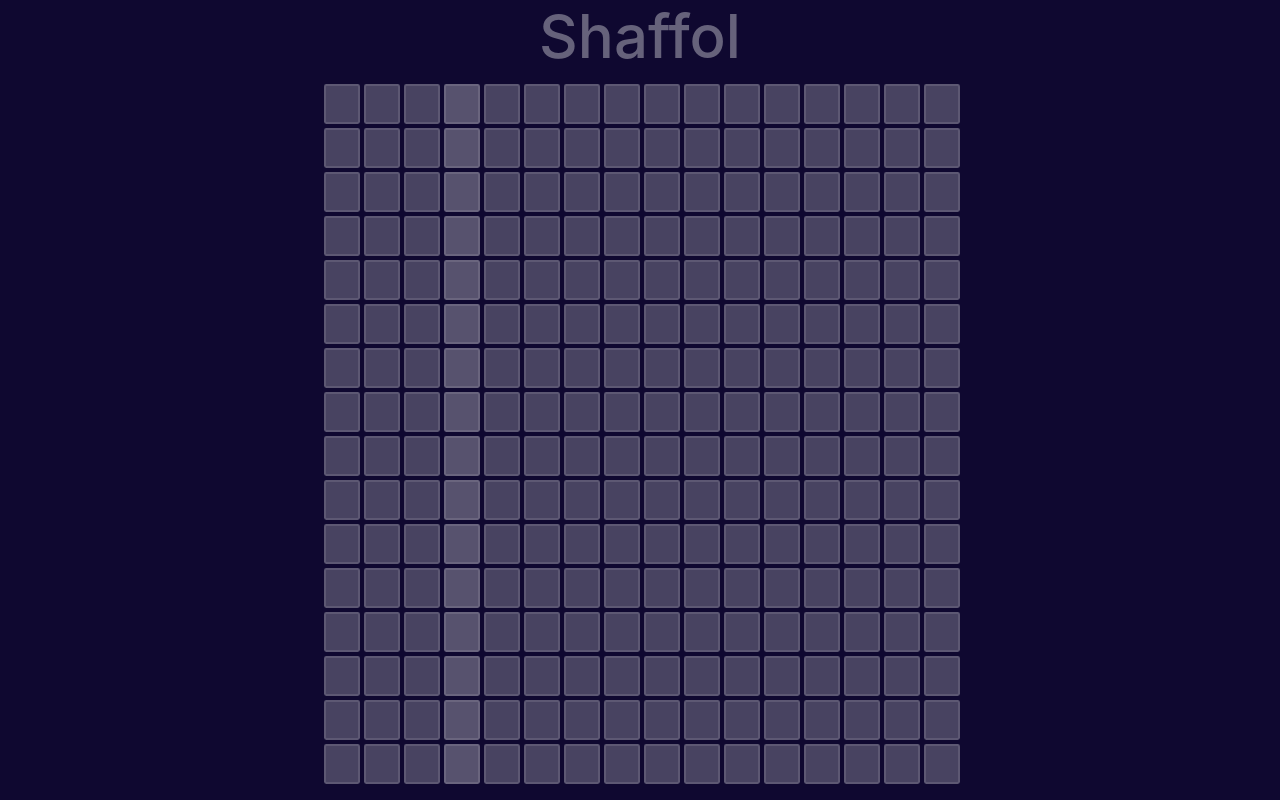
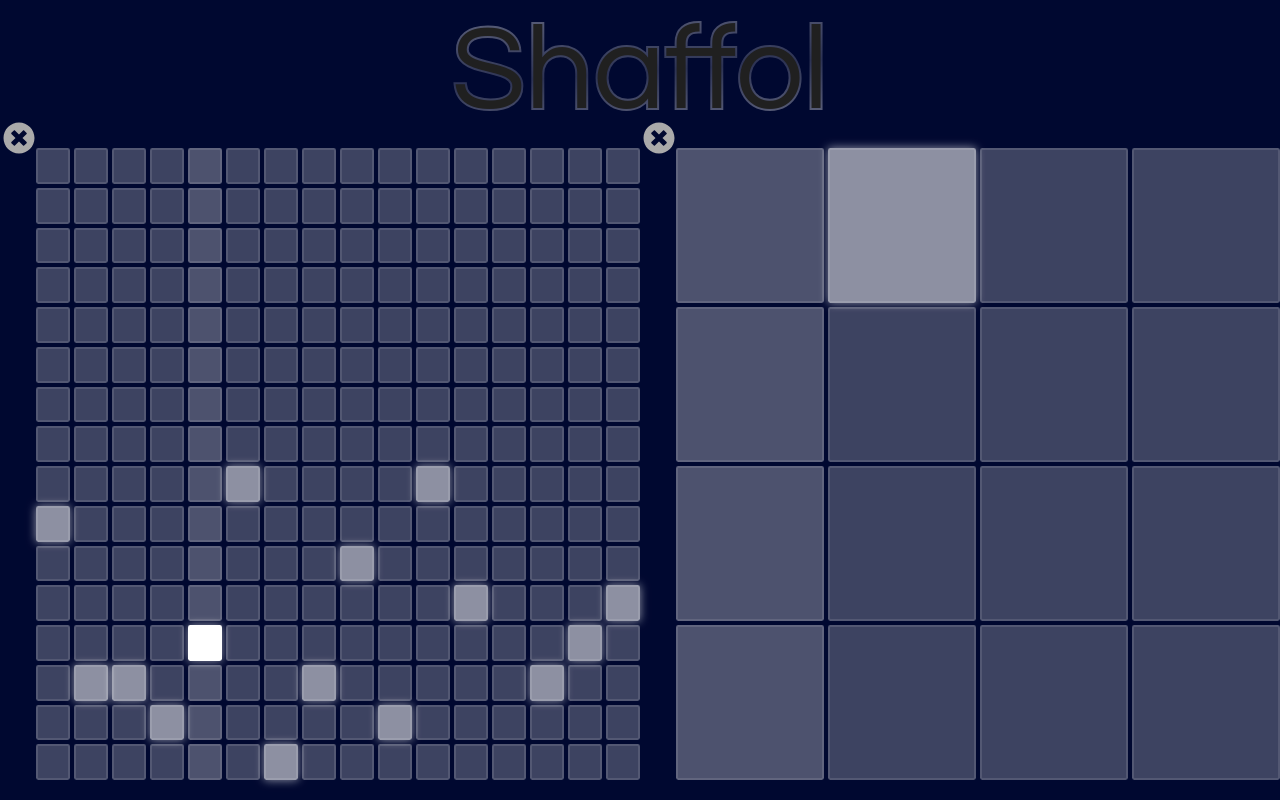
Before and after one commit to samu9/shaffol, a Vue app: page / in a window 1280 px wide. Built offline with nearby package versions, Linux system fonts and the light colour scheme.

Commit message:
working NoteMatrix, starting Instrument service

```diff
--- a/index.html
+++ b/index.html
@@ -2,7 +2,7 @@
 <html>
   <head>
     <meta charset="utf-8">
-    <title>shaffol</title>
+    <title>Shaffol</title>
   </head>
   <body>
     <div id="app"></div>
--- a/src/App.vue
+++ b/src/App.vue
@@ -1,7 +1,23 @@
 <template>
   <div id="main">
     <h1>Shaffol</h1>
-    <NoteMatrix :noteGrid="grid" :gridDim="gridDim"/>
+    <!-- <div class="main-element">
+      <p>{{noteService.scale}}</p>
+      <p>{{noteService.tonic}}</p>
+      <button class="btn btn-success" v-on:click="noteService.changeTonic()">Change Tonic</button>
+      <button class="btn btn-warning" v-on:click="noteService.changeScale()">Change Scale</button>
+    </div>-->
+    <div class="main-element">
+      <NoteMatrix
+        v-for="(inst, i) in instruments"
+        :key="i"
+        :noteGrid="inst.noteGrid"
+        :gridDim="inst.gridDim"
+        :noteService="noteService"
+        :octave="inst.octave"
+        :settings="inst.voice"
+      />
+    </div>
   </div>
 </template>
 
@@ -10,12 +26,30 @@
 import Vue from "vue";
 import MainPanel from "./components/MainPanel/MainPanel.vue";
 import NoteMatrix from "./components/NoteMatrix/NoteMatrix.vue";
+import NoteService from "./services/NoteService.js";
+import { noteService } from "./main.js";
 export default {
   data() {
     return {
-      gridDim: 16,
-      grid: {},
-      gridB: {}
+      instruments: {
+        lead: {
+          noteGrid: {},
+          gridDim: 16,
+          octave: 4,
+          voice: {
+            oscillator: "sawtooth"
+          }
+        },
+        bass: {
+          noteGrid: {},
+          gridDim: 4,
+          octave: 2,
+          voice: {
+            oscillator: "triangle"
+          }
+        }
+      },
+      noteService: noteService
     };
   },
   components: {
@@ -23,17 +57,26 @@
     NoteMatrix
   },
   created: function() {
-    for (let t = 0; t < this.gridDim; t++) {
-      var obj = {};
-      for (let n = 0; n < this.gridDim; n++) {
-        // obj[n] = Math.random() > 0.15?false: true;
-        obj[n] = false;
-      }
-      Vue.set(this.grid, t, obj);
+    for (let inst in this.instruments) {
+      this.initializeGrid(
+        this.instruments[inst].noteGrid,
+        this.instruments[inst].gridDim
+      );
     }
   },
-  methods:{
-    initializeGrid: function(grid){
+  methods: {
+    initializeGrid: function(grid, gridDim) {
+      for (let t = 0; t < gridDim; t++) {
+        let obj = {};
+        let count = 0;
+        for (let n = 0; n < gridDim; n++) {
+          obj[n] = Math.random() < 0.2 && count < 1 ? true : false;
+          if (obj[n]) count++;
+          // obj[n] = false;
+          // obj[n] = (t == n);
+        }
+        Vue.set(grid, t, obj);
+      }
     }
   }
 };
@@ -43,10 +86,32 @@
 #main {
   width: 100%;
   height: 100%;
+  display: flex;
+  flex-direction: column;
 }
 #main > h1 {
   text-align: center;
-  font-size: 60px;
-  color: #ffffff5d;
+  font-size: 120px;
+  margin: 0;
+  padding: 0;
+  /* color: transparent; */
+  /* -webkit-text-stroke: 2px #ffffff5d; */
+  background: -webkit-linear-gradient(
+    -86deg,
+    #ffffff7d 0%,
+    #ffffff2d 50%,
+    #ffffff8d 100%
+  );
+  -webkit-background-clip: text;
+  -webkit-text-stroke: 4px transparent;
+  color: #202020;
+}
+#main p {
+  color: white;
+}
+/*provvisorio*/
+.main-element {
+  display: flex;
+  flex-direction: row;
 }
 </style>
--- a/src/components/Hello.vue
+++ /dev/null
@@ -1,53 +0,0 @@
-<template>
-  <div class="hello">
-    <h1>{{ msg }}</h1>
-    <h2>Essential Links</h2>
-    <ul>
-      <li><a href="https://vuejs.org" target="_blank">Core Docs</a></li>
-      <li><a href="https://forum.vuejs.org" target="_blank">Forum</a></li>
-      <li><a href="https://chat.vuejs.org" target="_blank">Community Chat</a></li>
-      <li><a href="https://twitter.com/vuejs" target="_blank">Twitter</a></li>
-      <br>
-      <li><a href="http://vuejs-templates.github.io/webpack/" target="_blank">Docs for This Template</a></li>
-    </ul>
-    <h2>Ecosystem</h2>
-    <ul>
-      <li><a href="http://router.vuejs.org/" target="_blank">vue-router</a></li>
-      <li><a href="http://vuex.vuejs.org/" target="_blank">vuex</a></li>
-      <li><a href="http://vue-loader.vuejs.org/" target="_blank">vue-loader</a></li>
-      <li><a href="https://github.com/vuejs/awesome-vue" target="_blank">awesome-vue</a></li>
-    </ul>
-  </div>
-</template>
-
-<script>
-export default {
-  name: 'hello',
-  data () {
-    return {
-      msg: 'Welcome to Your Vue.js App'
-    }
-  }
-}
-</script>
-
-<!-- Add "scoped" attribute to limit CSS to this component only -->
-<style scoped>
-h1, h2 {
-  font-weight: normal;
-}
-
-ul {
-  list-style-type: none;
-  padding: 0;
-}
-
-li {
-  display: inline-block;
-  margin: 0 10px;
-}
-
-a {
-  color: #42b983;
-}
-</style>
--- a/src/components/NoteMatrix/NoteMatrix.css
+++ b/src/components/NoteMatrix/NoteMatrix.css
@@ -1,6 +1,7 @@
 .note-matrix {
     width: 50%;
     max-width: 640px;
+    max-height: 640px;
     margin: 0px auto;
     display: flex;
     font-family: monospace;
@@ -17,7 +18,8 @@
   }
   .note-slot {
     width: 100%;
-    padding-bottom: 100%;
+    /* padding-bottom: 100%; */
+    height: 100vh;
     margin: 2px;
     border: 2px solid #ffffff1d;
     background-color: #ffffff3d;
@@ -32,5 +34,17 @@
     background-color: #ffffff4d;
   }
   .time-slot.active .note-slot.active{
-    background-color: #ffffff9d;
+    background-color: #ffffff;
   }
+
+  .close-button{
+    position: relative;
+    color: #aaaaaa;
+    font-size: 2em;
+    left: 0.1em;
+    top: -0.7em;
+    cursor: pointer;
+  }
+  .close-button:hover{
+    color: #ffffff;
+  }
--- a/src/components/NoteMatrix/NoteMatrix.vue
+++ b/src/components/NoteMatrix/NoteMatrix.vue
@@ -1,15 +1,19 @@
 <template>
-  <div class="note-matrix">
-    <div class="time-slot"
+  <div v-if="open" class="note-matrix">
+    <font-awesome-icon v-on:click="open = false" class="close-button" icon="times-circle"/>
+    <div
+      class="time-slot"
       v-for="(time, timeKey) in noteGrid"
       v-bind:class="{active: timeKey == timeIndex % gridDim}"
-      :key="timeKey">
+      :key="timeKey"
+    >
       <div
         class="note-slot"
         v-for="(note, noteKey) in time"
         v-bind:class="{active: note}"
         :key="noteKey"
-        v-on:click="toggleNote(timeKey,noteKey)"></div>
+        v-on:click="toggleNote(timeKey,noteKey)"
+      ></div>
     </div>
   </div>
 </template>
@@ -17,13 +21,23 @@
 
 <script>
 import Tone from "tone";
+import InstrumentService from '../../services/InstrumentService'
 
 export default {
-  props: { noteGrid: Object, gridDim: Number },
+  props: {
+    noteGrid: Object,
+    gridDim: Number,
+    noteService: Object,
+    octave: Number,
+    settings: Object
+  },
   data() {
     return {
-      synth: new Tone.PolySynth().toMaster(),
-      timeIndex: -1
+      // synth: new Tone.PolySynth(4,Tone.Synth).toMaster(),
+      instrument: new InstrumentService(this.settings.oscillator),
+      timeIndex: 0,
+      noteLength: this.gridDim / 2 + "n", // es. per una griglia 16x16 suona 8n = ottavi
+      open: true
     };
   },
   methods: {
@@ -31,24 +45,31 @@
       this.noteGrid[time][note] = !this.noteGrid[time][note];
     },
     repeat: function(time) {
-      this.timeIndex++;
-      var notes = ['C2','D#2','F2','G2','C3','D#3','F3','G3','C4','D#4','F4','G4','C5','D#5','F5','G5',];
-      let step = this.timeIndex % this.gridDim;
-      for (let n in this.noteGrid[step]) {
-        if (this.noteGrid[step][n]) {
-          this.synth.triggerAttackRelease(notes[n], "8n", time);
+      if(this.noteService.transport.status == 'stopped'){
+        this.timeIndex = 0;
+        return;
+      }
+      this.timeIndex = Math.floor(
+        this.noteService.timeIndex / (16 / this.gridDim)
+      );
+      for (let n in this.noteGrid[this.timeIndex]) {
+        if (
+          !this.instrument.muted &&
+          this.noteGrid[this.timeIndex][n] &&
+          this.noteService.timeIndex % Math.floor(16 / this.gridDim) == 0
+        ) {
+          let note = this.noteService.getNote(n, this.octave);
+          this.instrument.synth.triggerAttackRelease(note, this.noteLength, time);
         }
       }
     }
   },
-  created: function() {},
-  mounted: function() {
-    // var pingPong = new Tone.PingPongDelay("4n", 0.2).toMaster();
-    // this.synth.connect(pingPong);
-    Tone.Transport.scheduleRepeat(this.repeat, "8n");
-    Tone.Transport.start();
-    Tone.Transport.bpm.value = 80;
-  }
+  created: function() {
+    this.noteService.transport.scheduleRepeat(time => {
+      this.repeat(time);
+    }, "8n");
+  },
+  mounted: function() {}
 };
 </script>
 
--- a/src/main.css
+++ b/src/main.css
@@ -1,7 +1,10 @@
+@import url('https://fonts.googleapis.com/css?family=Questrial');
 body{
     margin: 0px;
     padding: 0px;
     width: 100vw;
     height: 100vh;
-    background-color: #0f0830;
+    /* background-color: #0f0830; */
+    background-color: #000830;
+    font-family: 'Questrial';
 }
--- a/src/main.js
+++ b/src/main.js
@@ -9,19 +9,40 @@
 
 
 import { library } from '@fortawesome/fontawesome-svg-core'
-import { faPlay, faStop, faRandom } from '@fortawesome/free-solid-svg-icons'
+import { faPlay, faStop, faRandom, faTimesCircle } from '@fortawesome/free-solid-svg-icons'
 import { FontAwesomeIcon } from '@fortawesome/vue-fontawesome'
+import NoteService from './services/NoteService';
 
-library.add(faPlay,faStop,faRandom)
+library.add(faPlay, faStop, faRandom, faTimesCircle)
 
 Vue.component('font-awesome-icon', FontAwesomeIcon)
 
 Vue.use(BootstrapVue)
 Vue.config.productionTip = false
 
-/* eslint-disable no-new */
+
+
+var noteService = new NoteService("A", "minor", 150);
+
+
 new Vue({
   el: '#app',
   template: '<App/>',
   components: { App }
 })
+
+// key bindings
+window.addEventListener('keydown', function (e) {
+  if (e.keyCode == 32) {
+    e.preventDefault();
+    noteService.toggleStartPause();
+  }
+  if (e.keyCode == 13) {
+    e.preventDefault();
+    noteService.stop();
+  }
+})
+
+
+
+export { noteService }
--- /dev/null
+++ b/src/services/InstrumentService.js
@@ -0,0 +1,14 @@
+import Tone from 'tone'
+
+export default class InstrumentService {
+    synth = new Tone.Synth().toMaster();
+    reverb = new Tone.Reverb().toMaster();
+    muted = false;
+
+    constructor(oscillator) {
+        // this.synth.connect(this.reverb);
+        this.synth.envelope.decay = 0;
+        this.synth.envelope.release = 1;
+        this.synth.oscillator.type = oscillator;
+    }
+}
--- /dev/null
+++ b/src/services/NoteService.js
@@ -0,0 +1,64 @@
+import Tone from 'tone'
+
+export default class NoteService {
+    notes = ['C', 'C#', 'D', 'D#', 'E', 'F', 'F#', 'G', 'G#', 'A', 'A#', 'B'];
+    scales = {
+        "minor": [0, 2, 3, 5, 7, 8, 10],
+        "major": [0, 2, 4, 5, 7, 9, 11],
+        "pentatonicMinor": [0, 3, 5, 7, 8],
+        "pentatonicMajor": [0, 2, 4, 7, 9],
+        "arabic": [0, 1, 4, 5, 7, 8, 11],
+        // "chromatic": [0,1,2,3,4,5,6,7,8,9,10,11]
+    };
+    time = 0;
+    timeIndex = -1;
+    transport = Tone.Transport;
+
+    constructor(tonic, scale, bpm) {
+        this.tonic = tonic;
+        this.tonicIndex = this.notes.indexOf(tonic);
+        this.scale = scale;
+        this.transport.bpm.value = bpm;
+        this.transport.scheduleRepeat(
+            (time) => {
+                this.repeat(time);
+            }, "8n");
+        this.transport.start();
+    }
+    repeat(time) {
+        this.timeIndex = (this.timeIndex + 1) % 16;
+    }
+
+    changeTonic() {
+        let randIndex = Math.floor(Math.random() * this.notes.length);
+        this.tonicIndex = randIndex;
+        this.tonic = this.notes[this.tonicIndex];
+    }
+    changeScale() {
+        let keys = Object.keys(this.scales);
+        let newScale = this.scale;
+        while (newScale == this.scale) {
+            newScale = keys[Math.floor(Math.random() * keys.length)];
+        }
+        this.scale = newScale;
+    }
+    getNote(index, octave) {
+        let octaves = octave + Math.floor(index / this.scales[this.scale].length);
+        let noteIndex = this.scales[this.scale][index % this.scales[this.scale].length] + this.tonicIndex;
+        let newOctave = octaves + Math.floor(noteIndex / this.notes.length);
+        let note = this.notes[noteIndex % this.notes.length] + newOctave;
+        return note;
+    }
+    toggleStartPause() {
+        if (this.transport.state == "started") {
+            this.transport.pause();
+        }
+        else {
+            this.transport.start();
+        }
+    }
+    stop() {
+        this.timeIndex = -1;
+        this.transport.stop();
+    }
+}
```
